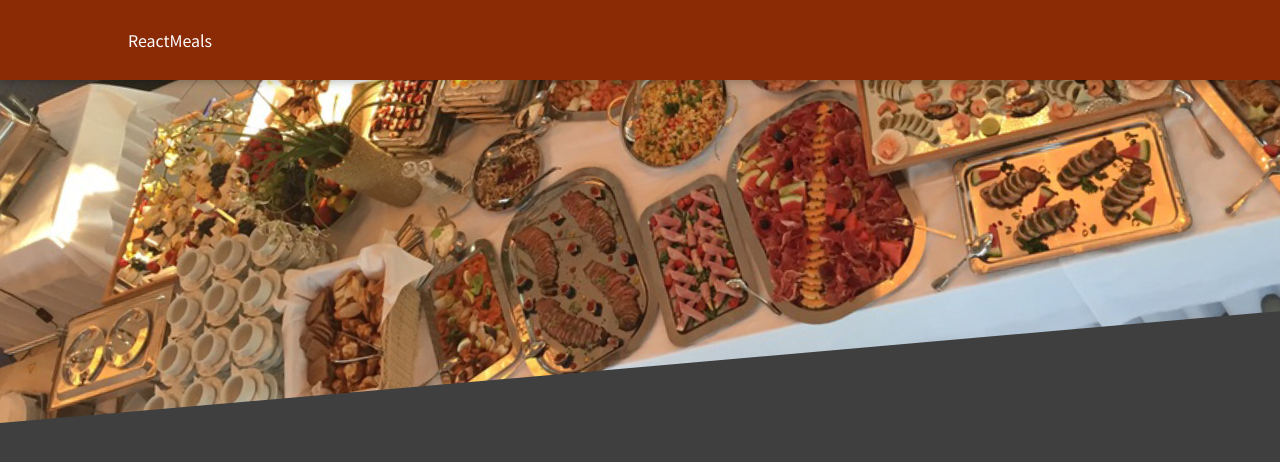
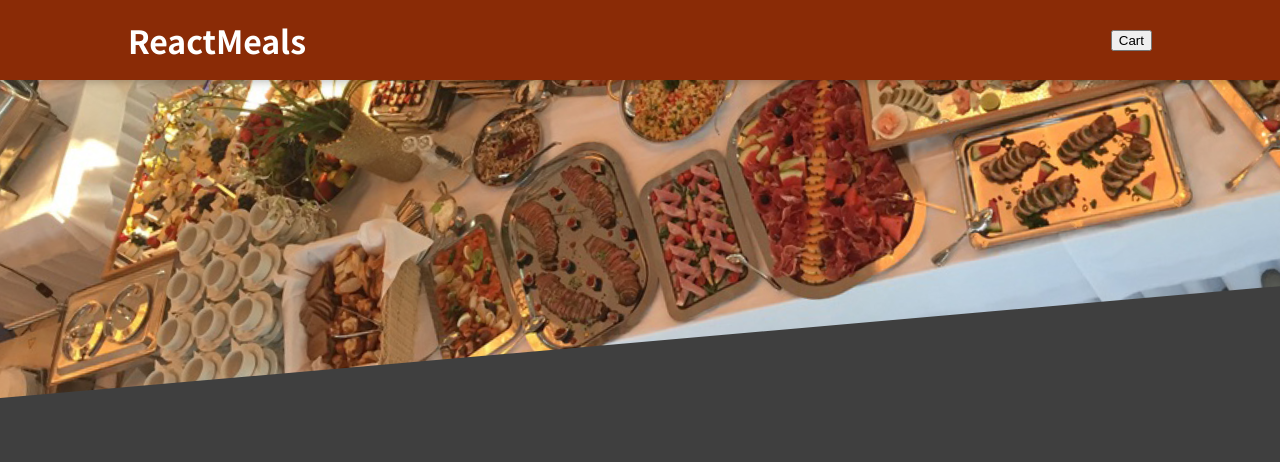
Before and after one commit to NinaCrnkovic/food-order-app, a React (Create React App) app: page / in a window 1280 px wide. Shown: the top 462 px of the page. Built offline with nearby package versions, Linux system fonts and the light colour scheme.

Commit message:
changed header component

```diff
--- a/src/components/Layout/Header.js
+++ b/src/components/Layout/Header.js
@@ -6,8 +6,10 @@ import classes from "./Header.module.css"
 const Header =(props)=>{
 return(
     <React.Fragment>
-        <header className={classes.header}>ReactMeals</header>
+        <header className={classes.header}>
+           <h1>ReactMeals</h1>
         <button>Cart</button>
+        </header>
         <div className={classes['main-image']}>
             <img src={mealsImage} alt="A table full of food!"/>
         </div>
```
